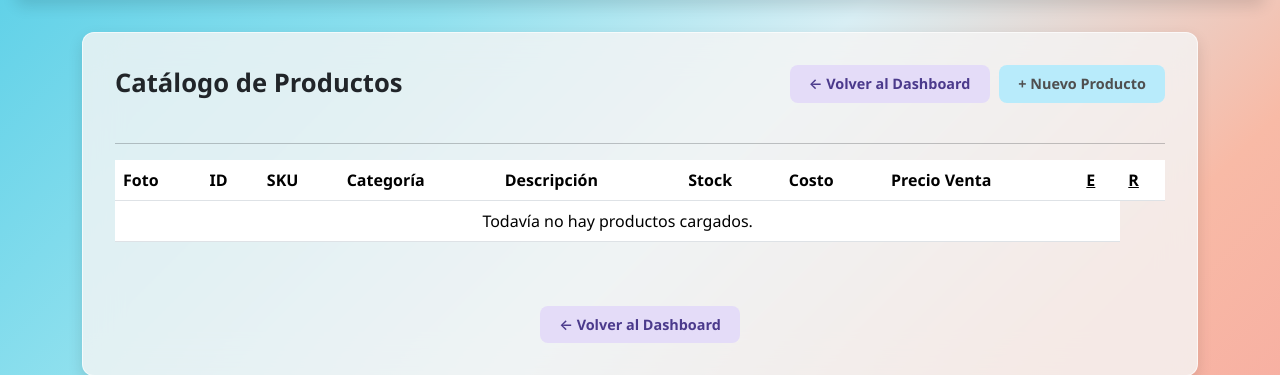
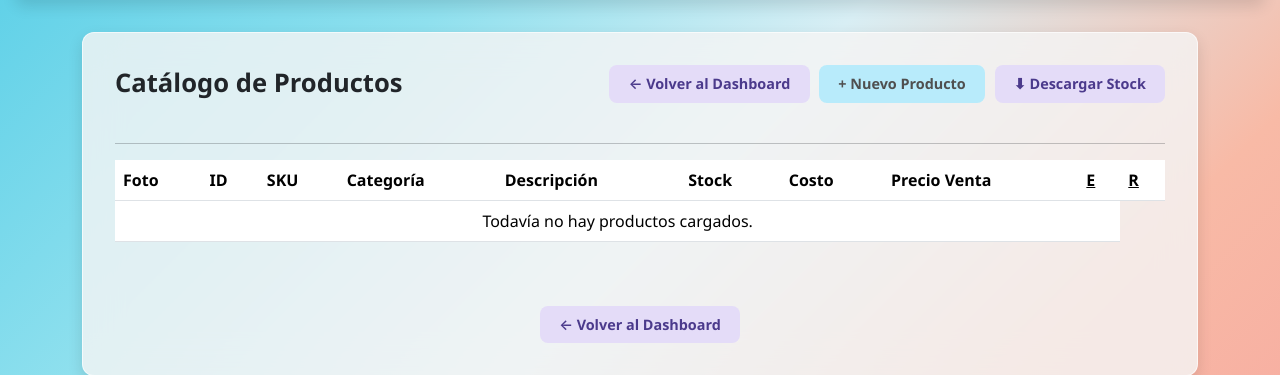
Before and after one commit to d75324/stockv, a Django app: page /products/ in a window 1280 px wide. Shown: the part 74-449 px from the top of the page. Run offline with Django 5.2, Linux system fonts and the light colour scheme; the visitor is signed in with stand-in values (Sample User, id 1); data that the repository does not hold is empty.

Commit message:
agregar botón descarga de seguridad de stock

```diff
--- a/templates/inventory/product_list.html
+++ b/templates/inventory/product_list.html
@@ -10,7 +10,14 @@
                 <button class="btn-back" style="width: auto; padding: 0.5rem 1.2rem; font-size: 0.9rem;">&larr; Volver al Dashboard</button>
             </a>
             <a href="{% url 'product_add' %}" style="text-decoration: none;">
-                <button style="width: auto; padding: 0.5rem 1.2rem; font-size: 0.9rem;">+ Nuevo Producto</button>
+                <button style="width: auto; padding: 0.5rem 1.2rem; font-size: 0.9rem;">
+                    + Nuevo Producto
+                </button>
+            </a>
+            <a href="{% url 'product_backup' %}" style="text-decoration: none;" title="Descarga un .zip con todos tus productos en Excel y sus imágenes">
+                <button class="btn-back" style="width: auto; padding: 0.5rem 1.2rem; font-size: 0.9rem;">&#11015;
+                    Descargar Stock
+                </button>
             </a>
         </div>
     </div>
```
